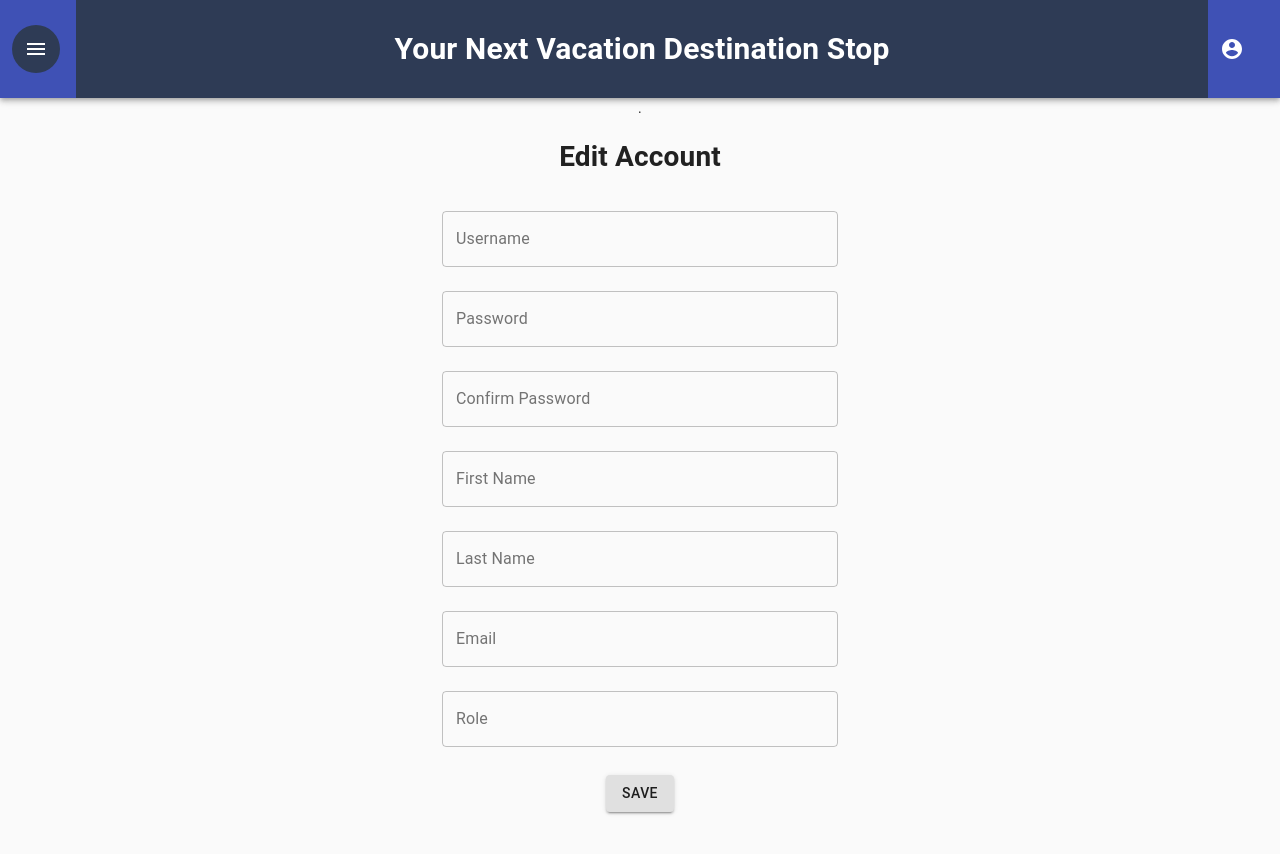
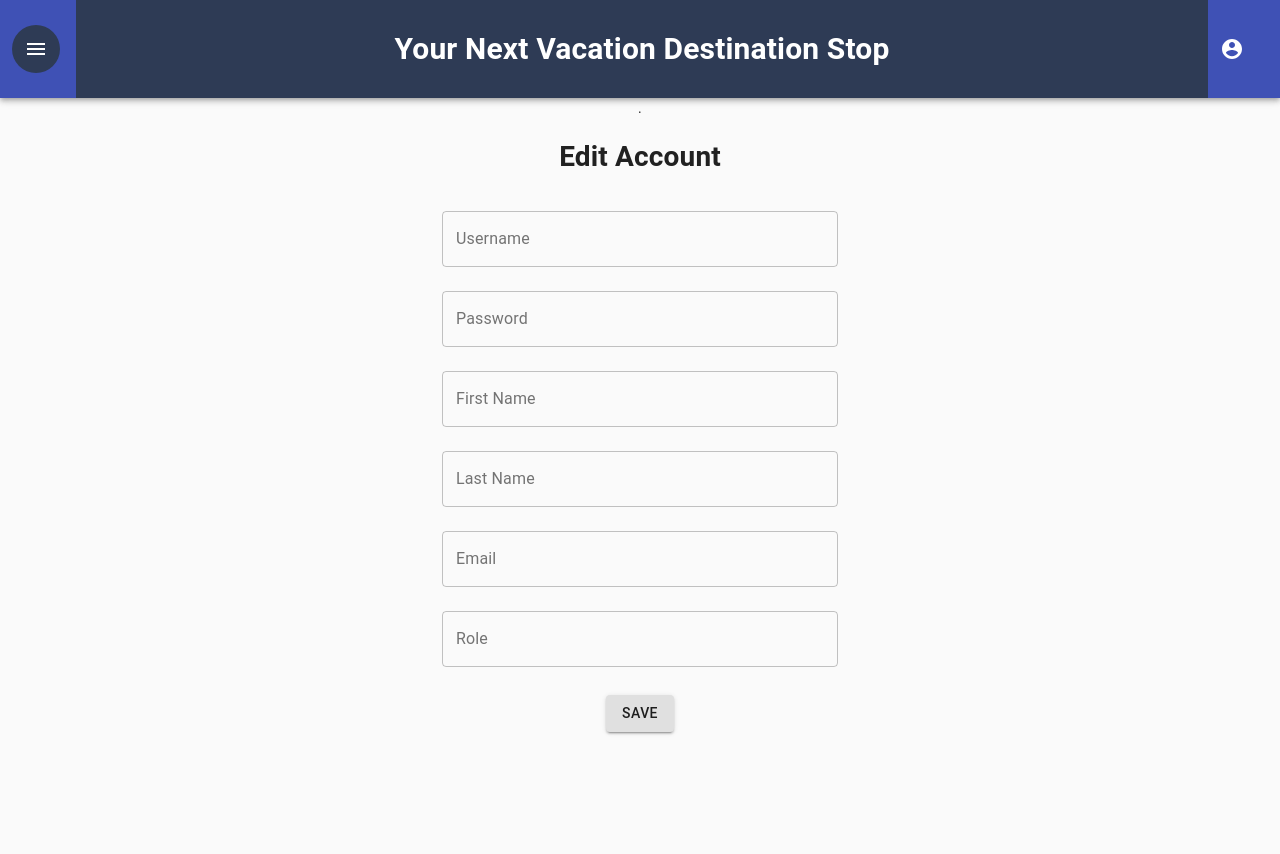
Before and after one commit to 2006NodeDev/project-01-02-zamoramaric, a React (Create React App) app in the folder react/project0-ui/: page /EditMyProfile in a window 1280 px wide. Shown: the top 854 px of the page. After the commit the page ends 800 px from the top, so only its background shows below. Built offline with nearby package versions, Linux system fonts and the light colour scheme.

Commit message:
Completed code
Trying to identify cause of 400 bad request error

```diff
--- a/react/project0-ui/src/Components/EditProfileComponent/EditProfileComponent.tsx
+++ b/react/project0-ui/src/Components/EditProfileComponent/EditProfileComponent.tsx
@@ -14,43 +14,57 @@ import React from 'react'
         :
         <Redirect to ='/login'/>
         )
-
     }
-
     */
-
 
 import React, { FunctionComponent, SyntheticEvent, useState } from 'react'
 import { Button, TextField, Container, CssBaseline, Grid, Typography } from '@material-ui/core'
-//export const CreateAcctComponent {
 import {toast} from 'react-toastify'
 import { User } from '../../Models/User'
 import {Project1EditUser} from '../../Remote/project1-app-api/Project1EditUser'
 import { Redirect, useParams } from 'react-router'
 import { Console } from 'console'
 import { TitleComponent } from '../TitleComponent/TitleComponent'
-//import { read } from 'fs'
-
 
 export const EditProfileComponent:FunctionComponent<any> = (props)=>{
-    const {userId} = useParams()
+   const {userId} = useParams()
+     // const userId =
+
     let [username, changeUsername] = useState('')
     let [password, changePassword] = useState('')
-    let [confirmPassword, changeConfirmPassword] = useState('')
+    //let [confirmPassword, changeConfirmPassword] = useState('')
     let [firstName, changeFirstName] = useState('')
     let [lastName, changeLastName] = useState('')
     let [email, changeEmail] = useState('')
     let [role, changeRole] = useState('')
 
+    const submitUser = async (e:SyntheticEvent) =>{
+    e.preventDefault()
+    let updateUser:User = {
+        userId:userId,
+        username,
+        password,
+        firstName,
+        lastName,
+        email,
+        role,
+    }
+    try{
+        await Project1EditUser(updateUser)
+        console.log(updateUser);
+        props.history.push(`/MyProfile/${userId}`)
+    }
+    catch(e){
+        console.log(e)
+    }
 
 
-const submitUser = async (e:SyntheticEvent) =>{
-    e.preventDefault()
+    /*
     if(password !== confirmPassword){
         toast.error('Password Do Not Match')
     }else {
         let updateUser:User = {
-            userId: userId,
+            userId:userId,
             username,
             password,
             firstName,
@@ -63,9 +77,10 @@ const submitUser = async (e:SyntheticEvent) =>{
         props.history.push(`/MyProfile/${userId}`)
     }
    //<Redirect to = '/MyProfile/${(props.newUser.userId)'/>
-
+*/
 }
 const updateUsername = (e:any) => {
+    e.preventDefault()
     if (e.currentTarget.value !== undefined) {
         changeUsername(e.currentTarget.value)
     }
@@ -73,7 +88,6 @@ const updateUsername = (e:any) => {
         changeUsername(e.currentTarget.username)
     }
 }
-
 const updatePassword = (e:any) => {
     e.preventDefault()
         if (e.currentTarget.value !== undefined) {
@@ -83,15 +97,15 @@ const updatePassword = (e:any) => {
             changePassword(e.currentTarget.password)
         }
     }
-const updateConfirmPassword = (e:any) => {
+/*const updateConfirmPassword = (e:any) => {
     e.preventDefault()
         if (e.currentTarget.value !== undefined) {
-            updateConfirmPassword(e.currentTarget.value)
+            changeConfirmPassword(e.currentTarget.value)
         }
         else {
-            updateConfirmPassword(e.currentTarget.password)
+            changeConfirmPassword(e.currentTarget.password)
         }
-    }
+    }*/
 const updateFirstName = (e:any) => {
     e.preventDefault()
     if (e.currentTarget.value !== undefined) {
@@ -110,7 +124,7 @@ const updateLastName = (e:any) => {
             changeLastName(e.currentTarget.lastName)
         }
     }
-const updateEmail = (e:any) => {
+    const updateEmail = (e:any) => {
     e.preventDefault()
         if (e.currentTarget.value !== undefined) {
             changeEmail(e.currentTarget.value)
@@ -129,19 +143,16 @@ const updateEmail = (e:any) => {
             }
         }
 return(
-
    // (props.user) ?
     <Container component="main" maxWidth="xs">
     <CssBaseline />
-
     <div>
     <Grid item>
     <TitleComponent size='large' title= 'Edit Account' />
 
     <form onSubmit={submitUser}>
     <TextField variant="outlined" margin="normal" fullWidth id="standard-basic" label="Username" value = {username} onChange = {updateUsername} />
-    <TextField variant="outlined" margin="normal" fullWidth id="standard-basic"type='password' label="Password" value = {password} onChange = {updatePassword} />
-    <TextField variant="outlined" margin="normal" fullWidth id="standard-basic"type='password' label="Confirm Password" value = {confirmPassword} onChange = {updateConfirmPassword} />
+    <TextField variant="outlined" margin="normal" fullWidth id="standard-basic"type='Password' label="Password" value = {password} onChange = {updatePassword} />
     <TextField variant="outlined" margin="normal" fullWidth id="standard-basic" label="First Name" value={firstName} onChange={updateFirstName} />
     <TextField variant="outlined" margin="normal" fullWidth id="standard-basic" label="Last Name" value={lastName} onChange={updateLastName} />
     <TextField variant="outlined" margin="normal" fullWidth id="standard-basic" type='email' label="Email" value={email} onChange={updateEmail} />
@@ -150,10 +161,8 @@ return(
     <Button variant="contained" type='submit'> Save </Button>
     <br /><br />
     <br /><br />
-
     </form>
     </Grid>
-
     </div>
     </Container>
 
@@ -163,3 +172,11 @@ return(
 )}
 
         //    //if (props.user && props.user.role.role === 'SiteMember'){
+
+        /*
+          <Typography variant= 'body1'>
+                 User Id: {props.user.userId}
+    </Typography>
+    */
+
+        //<TextField variant="outlined" margin="normal" fullWidth id="standard-basic"type='password' label="Confirm Password" value = {confirmPassword} onChange = {updateConfirmPassword} />
```
